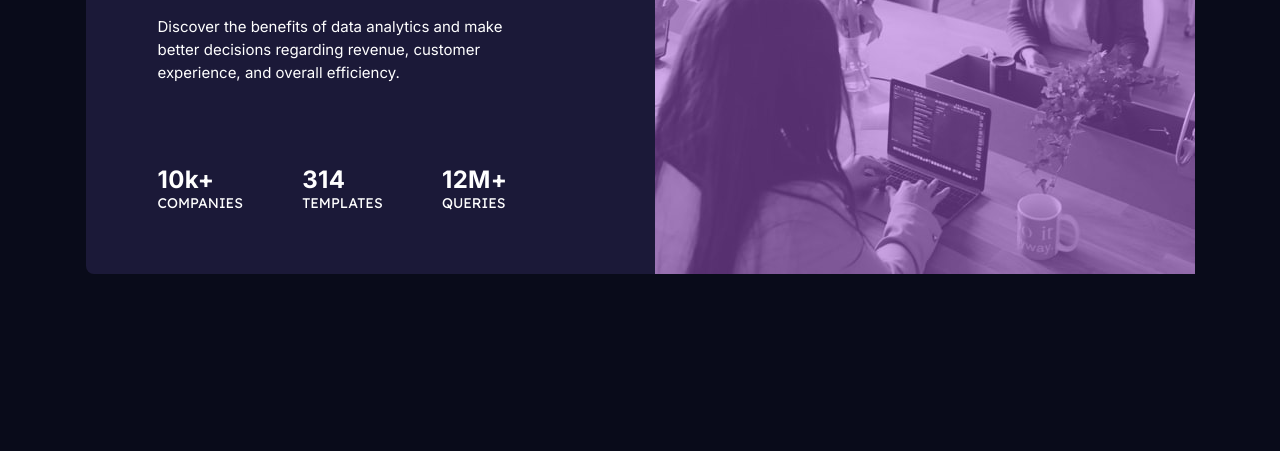
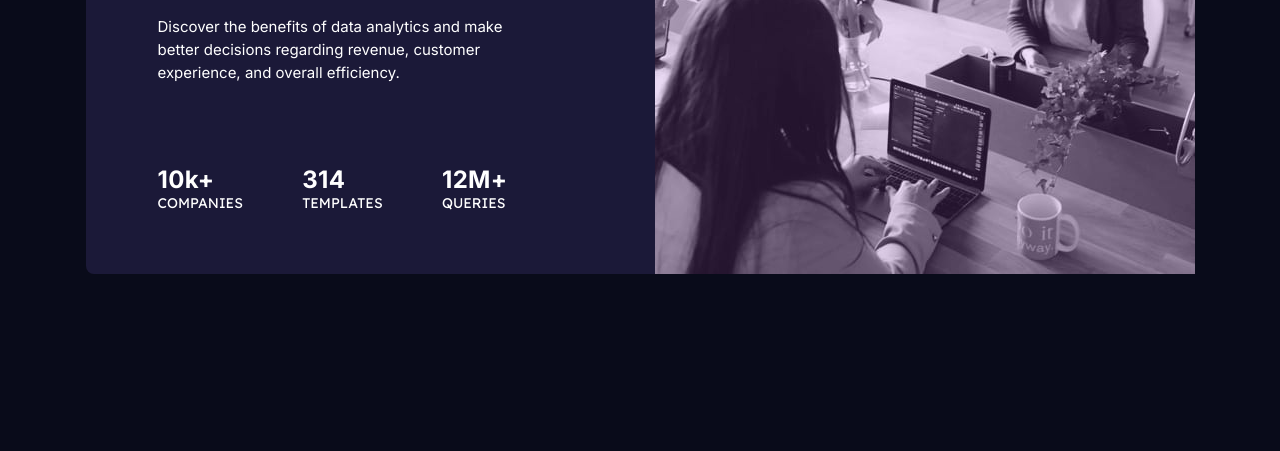
Before and after one commit to christianhsmartins/FrontendMentorStatsPreview, a plain HTML site: page index.html in a window 1280 px wide. Shown: the part 349-800 px from the top of the page. Drawn offline with Linux system fonts and the light colour scheme.

Commit message:
Atualização da imagem

```diff
--- a/sass/_home.scss
+++ b/sass/_home.scss
@@ -61,7 +61,7 @@ body {
             right: 0;
             width: 100%;
             height: 100%;
-            background: rgba(170, 92, 219, 0.5);
+            background: rgba(170, 92, 219, 0.2);
         }
     }
 
```
Also changed, not shown: css/main.css.
